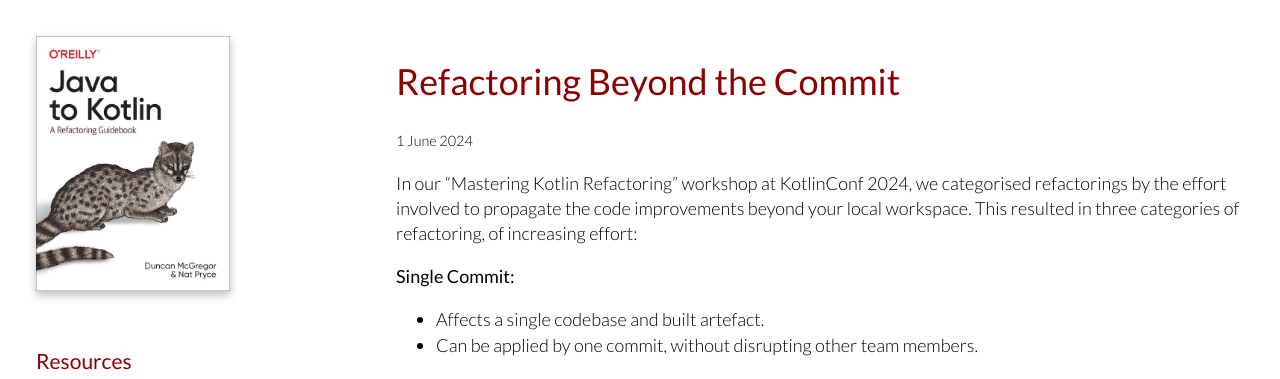
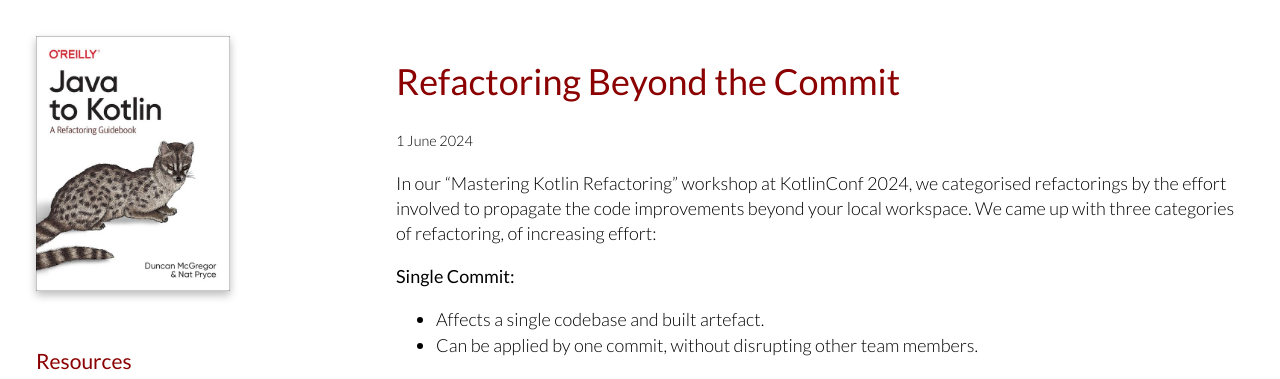
Before and after one commit to java-to-kotlin/java-to-kotlin.github.io, a Jekyll site: the page built from _posts/2024-06-01-refactoring-beyond-the-commit.md, in a window 1280 px wide and 1400 px high. Shown: the top 379 px of the window. Built offline with Jekyll 4.4.1, drawn with Linux system fonts in a browser that asks for light colours; some of the changed text lies outside the part shown.

Commit message:
Some links and rewording

```diff
--- a/_posts/2024-06-01-refactoring-beyond-the-commit.md
+++ b/_posts/2024-06-01-refactoring-beyond-the-commit.md
@@ -4,7 +4,7 @@ title: Refactoring Beyond the Commit
 tags:
 ---
 
-In our "Mastering Kotlin Refactoring" workshop at KotlinConf 2024, we categorised refactorings by the effort involved to propagate the code improvements beyond your local workspace.  This resulted in three categories of refactoring, of increasing effort:
+In our "Mastering Kotlin Refactoring" workshop at KotlinConf 2024, we categorised refactorings by the effort involved to propagate the code improvements beyond your local workspace.  We came up with three categories of refactoring, of increasing effort:
 
 **Single Commit:**
 
@@ -42,4 +42,4 @@ IntelliJ has excellent support for Single Commit refactorings.  It has _some_ su
 
 Kotlin's deprecation mechanism helps with _Multiple Commit_ refactorings.  You can annotate old features in the codebase as `@Deprecated` and provide the new form of the code in the annotation. Other developers can then migrate code to the new form automatically in the IDE when it is convenient for them to do so.  The `@Deprecated` annotation can also be used hide old forms from IDE autocompletion, preventing people using the old forms accidentally.  We'll look at these features in more detail in a future post.
 
-IntelliJ doesn't help at all with _Multiple Deployment_ refactorings.  But who knows, maybe in the future the IDE will integrate code editing with deployment orchestration tools, such as Flyway, Liquibase, Kubernetes, Helm, Monopolis, etc., and generate migrations and schedule deployments as you refactor.
+IntelliJ doesn't help at all with _Multiple Deployment_ refactorings.  But who knows, maybe in the future the IDE will integrate code editing with deployment orchestration tools, such as [Flyway](https://flywaydb.org/), [Liquibase](https://www.liquibase.com/), [Kubernetes](https://kubernetes.io/), [Helm](https://helm.sh/), [Monopolis](https://monopolis.cloud/), etc., and generate migrations and schedule deployments as you refactor.
```
